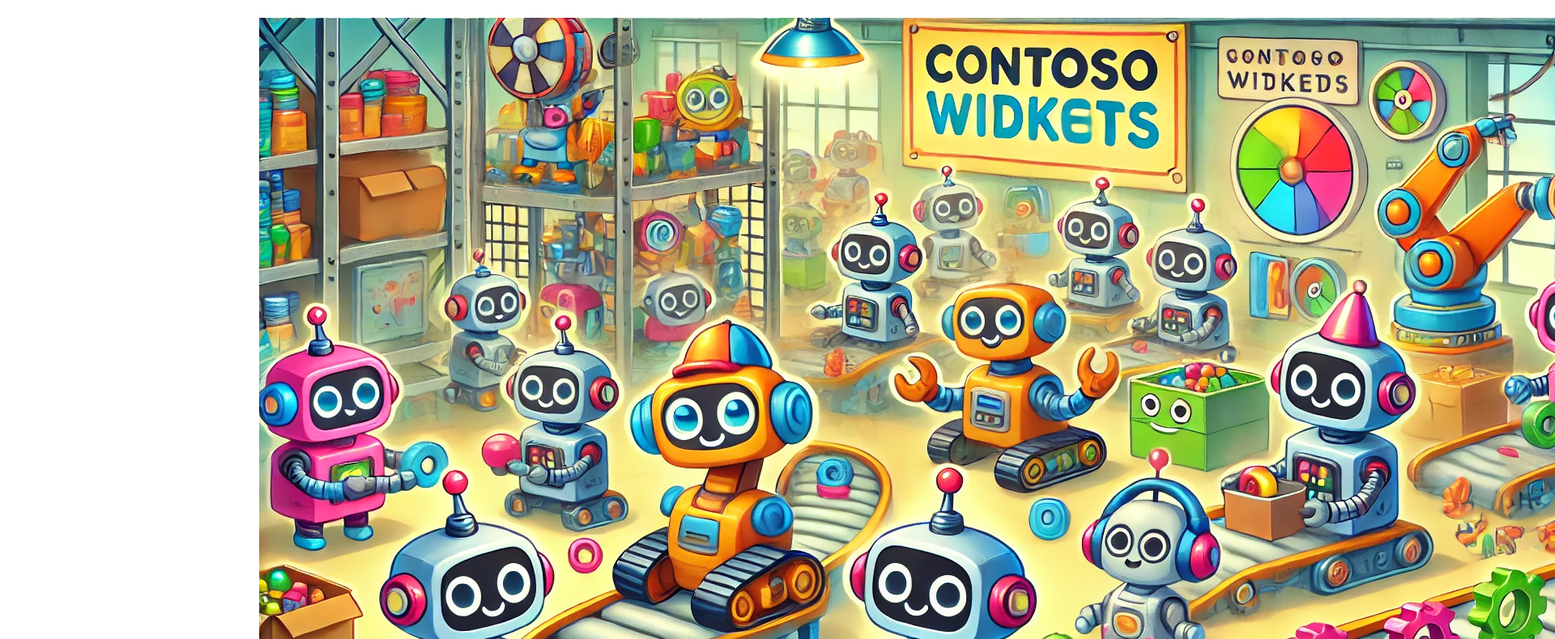
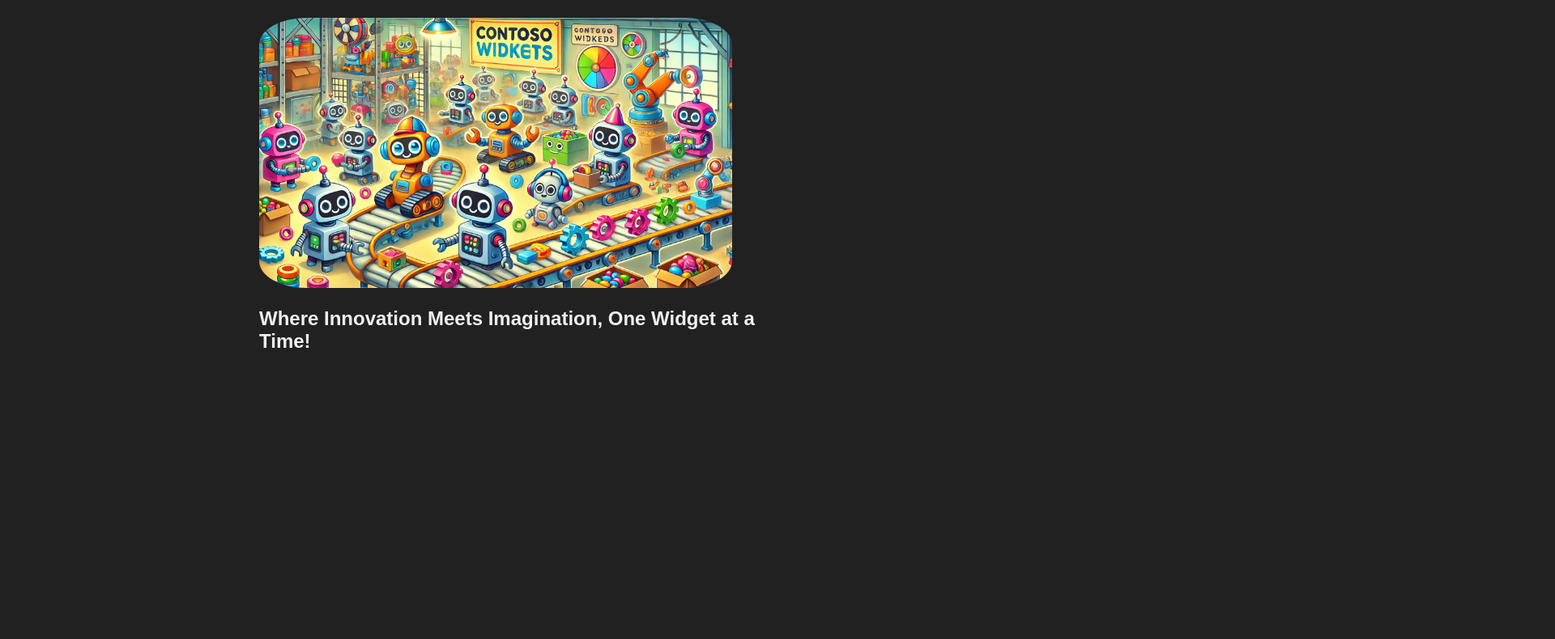
Before and after one commit to mspjeff/contosowidgets, a website: page src/index.html in a window 1280 px wide. Shown: the part 138-928 px from the top of the page at 81% size, 1920 px wide, since content can reach past the window. After the commit the page ends 800 px from the top, so only its background shows below. Drawn offline with Linux system fonts and the light colour scheme.

Commit message:
Update styles.css

```diff
--- a/src/styles.css
+++ b/src/styles.css
@@ -6,7 +6,8 @@
   margin: 0;
   border: 0;
   padding: 0;
-  background-color: #fff;
+  background-color: #212121;
+  color: #efefef
 }
 
 main {
@@ -19,3 +20,9 @@
   text-align: center;
   font-size: 3.5em;
 }
+
+main > img {
+  border-radius: 10%;
+  height: 333.703px;
+  width: 584px;
+}
```
